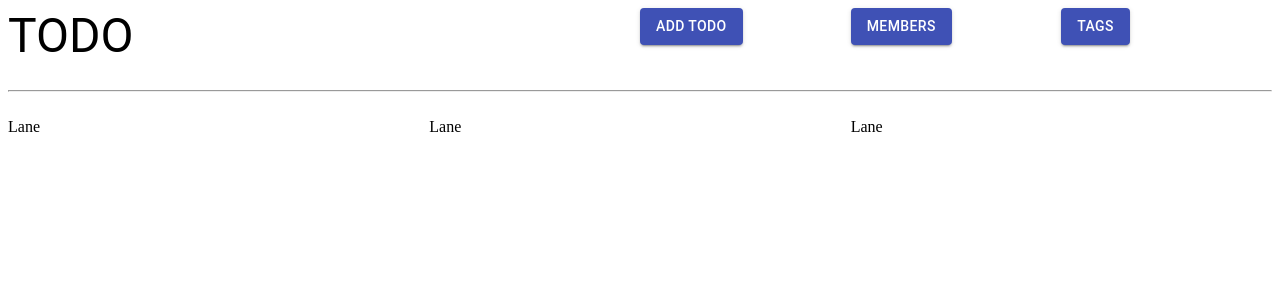
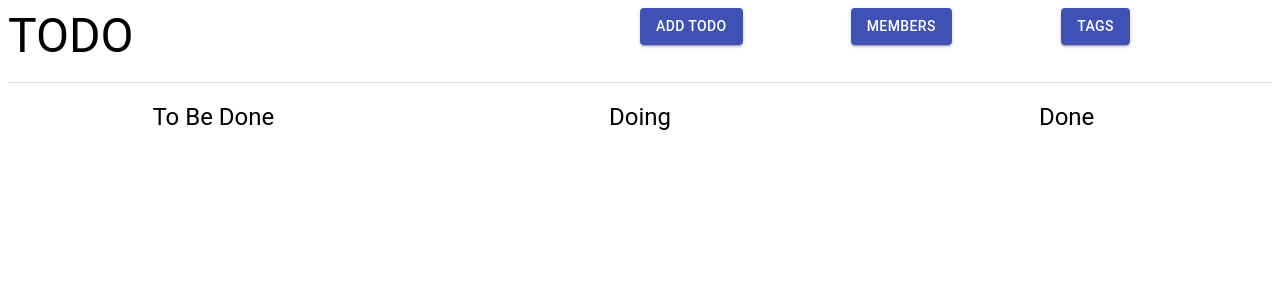
Before and after one commit to amitvij28/todos, a React (Create React App) app: page / in a window 1280 px wide. Shown: the top 300 px of the page. Built offline with nearby package versions, Linux system fonts and the light colour scheme.

Commit message:
Created the Display Panel
Signed-off-by: amit <amit28vij@gmail.com>

```diff
--- /dev/null
+++ b/src/Components/DisplayPanel.tsx
@@ -0,0 +1,41 @@
+import React, { useContext } from "react";
+import { Grid } from "@material-ui/core";
+import Lane from "./Lane";
+import { todos, TodoStatus } from "../Context/TodoProvider";
+
+const DisplayPanel = () => {
+    const { state } = useContext(todos);
+
+    return (
+        <>
+            <Grid container spacing={2}>
+                <Grid item xs={4}>
+                    <Lane
+                        todoList={state.todos.filter(
+                            (t) => t.status === TodoStatus.tbd
+                        )}
+                        heading="To Be Done"
+                    />
+                </Grid>
+                <Grid item xs={4}>
+                    <Lane
+                        todoList={state.todos.filter(
+                            (t) => t.status === TodoStatus.doing
+                        )}
+                        heading="Doing"
+                    />
+                </Grid>
+                <Grid item xs={4}>
+                    <Lane
+                        todoList={state.todos.filter(
+                            (t) => t.status === TodoStatus.done
+                        )}
+                        heading="Done"
+                    />
+                </Grid>
+            </Grid>
+        </>
+    );
+};
+
+export default DisplayPanel;
--- a/src/Components/Home.tsx
+++ b/src/Components/Home.tsx
@@ -1,29 +1,26 @@
 import React from "react";
-import Lane from "./Lane";
-import { Grid } from "@material-ui/core";
+import { Grid, Divider } from "@material-ui/core";
 import OptionPanel from "./OptionPanel";
+import DisplayPanel from "./DisplayPanel";
 
 const Home = () => {
     return (
+        <>
+            <div>
+                {" "}
                 <Grid container>
                     <Grid item xs={12}>
                         <OptionPanel />
                     </Grid>
                     <Grid item xs={12}>
                         <br />
-                <hr />
+                        <Divider />
                         <br />
                     </Grid>
-            <Grid item xs={4}>
-                <Lane />
                 </Grid>
-            <Grid item xs={4}>
-                <Lane />
-            </Grid>
-            <Grid item xs={4}>
-                <Lane />
-            </Grid>
-        </Grid>
+                <DisplayPanel />
+            </div>
+        </>
     );
 };
 
--- a/src/Components/Lane.tsx
+++ b/src/Components/Lane.tsx
@@ -1,10 +1,33 @@
-import React, { useContext } from "react";
-import { todos } from "../Context/TodoProvider";
+import React, { FC } from "react";
+import { ITodo } from "../Context/TodoProvider";
+import { Typography, Grid } from "@material-ui/core";
 
-const Lane = () => {
-    const tds = useContext(todos);
+interface ILaneProps {
+    todoList: ITodo[];
+    heading: string;
+}
 
-    return <div>Lane</div>;
+const Lane: FC<ILaneProps> = (props) => {
+    return (
+        <>
+            <Typography variant="h5" style={{ textAlign: "center" }}>
+                {props.heading}
+            </Typography>
+            <br />
+            {props.todoList.map((t) => (
+                <>
+                    <Grid container>
+                        <Grid item xs={1}></Grid>
+                        <Grid item xs={10}>
+                            {t.title}
+                        </Grid>
+                        <Grid item xs={1}></Grid>
+                    </Grid>
+                    <br />
+                </>
+            ))}
+        </>
+    );
 };
 
 export default Lane;
```
Lines whose indentation alone changed are shown as unchanged.
